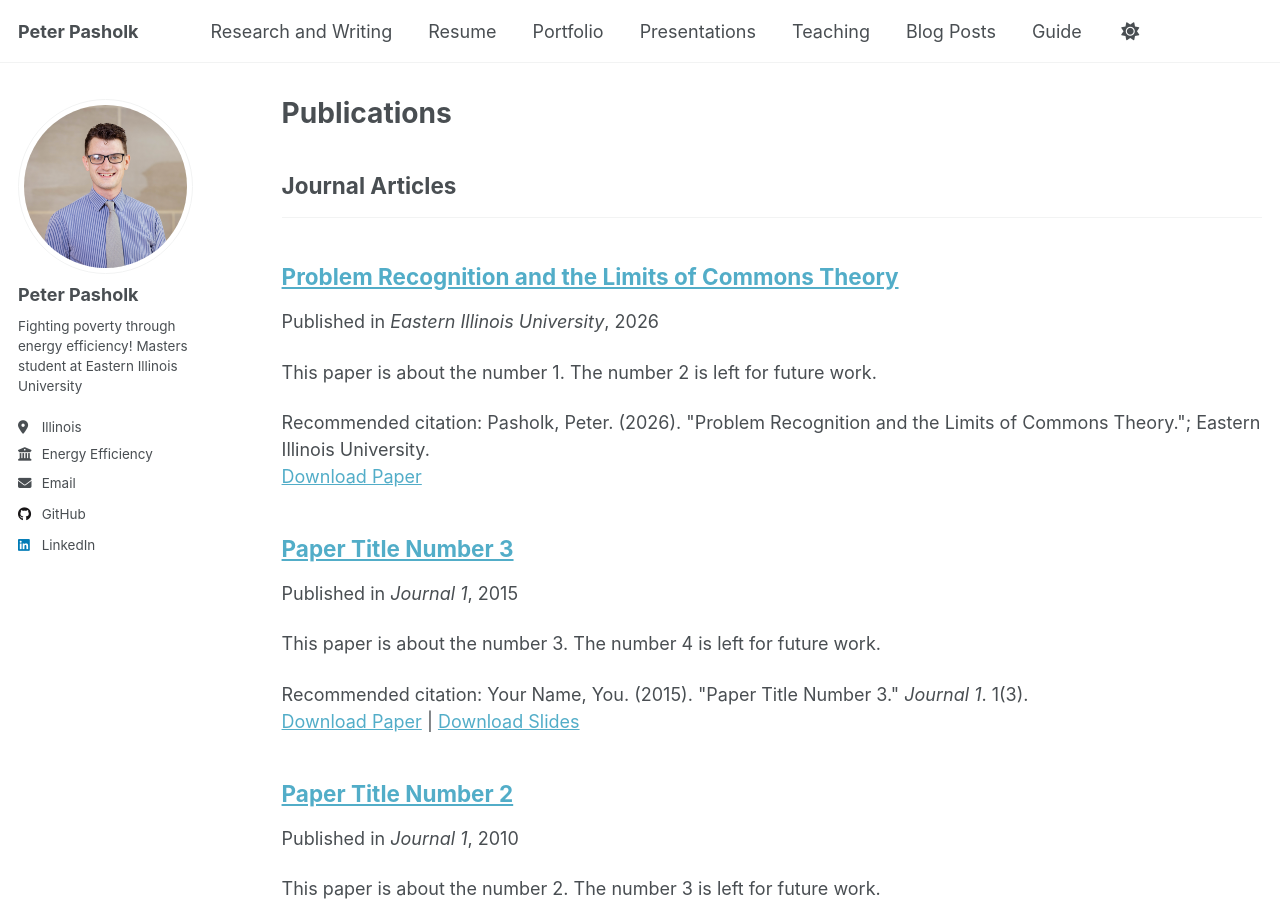
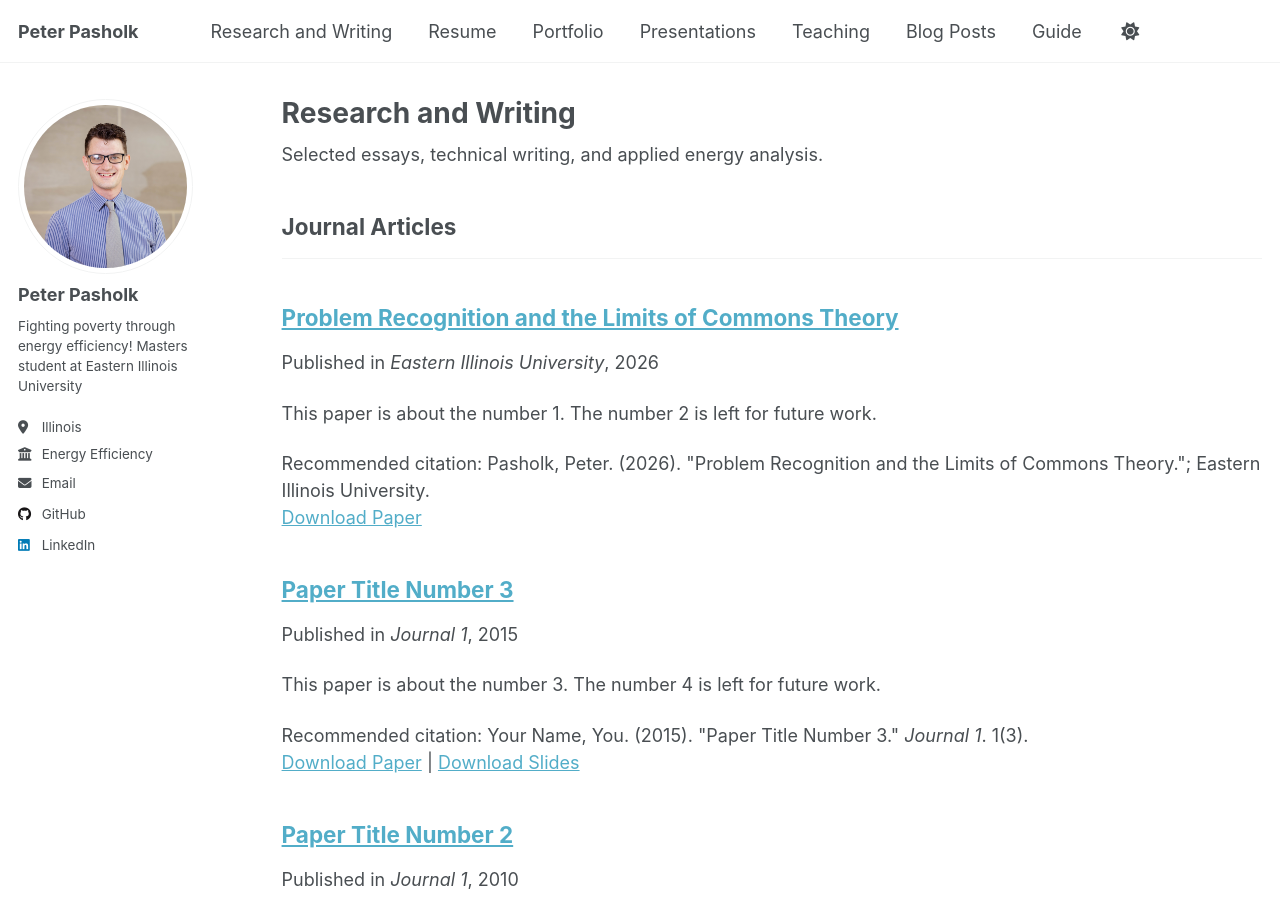
Before and after one commit to ppasholk/ppasholk.github.io, a Jekyll site: the page built from _pages/publications.html, in a window 1280 px wide and 900 px high. Built offline with Jekyll 4.4.1, drawn with Linux system fonts in a browser that asks for light colours; a script that is not in the unit is left out.

Commit message:
Change title to 'Research and Writing' and add description
Updated the title and added a description for clarity.

```diff
--- a/_pages/publications.html
+++ b/_pages/publications.html
@@ -1,9 +1,10 @@
 ---
 layout: archive
-title: "Publications"
+title: "Research and Writing"
 permalink: /publications/
 author_profile: true
 ---
+Selected essays, technical writing, and applied energy analysis.
 
 {% if site.author.googlescholar %}
   <div class="wordwrap">You can also find my articles on <a href="{{site.author.googlescholar}}">my Google Scholar profile</a>.</div>
```
